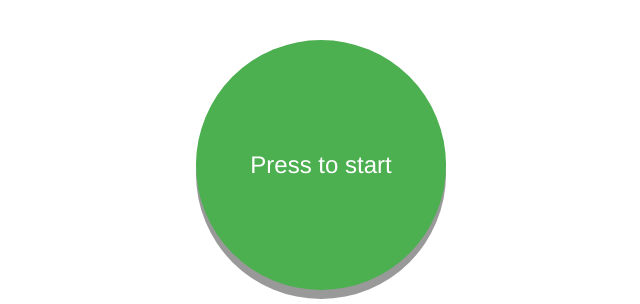
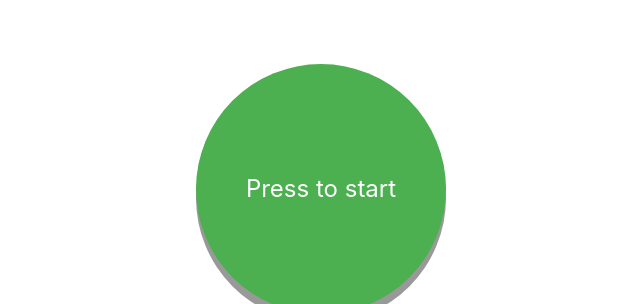
Before and after one commit to maggiedjx/home, a plain HTML site: page apps/timer/timer.html in a window 1280 px wide. Shown: the top 304 px of the page, without its empty margins (319-959 px from the left). Drawn offline with Linux system fonts and the light colour scheme; files that its build step writes are made by us from their sources.

Commit message:
timer update

```diff
--- a/apps/timer/timer.html
+++ b/apps/timer/timer.html
@@ -9,7 +9,7 @@
     <title>DJX Timer</title>
 
     <!-- Bootstrap core CSS -->
-    <link href="../resources/css/bootstrap.min.css" rel="stylesheet">
+    <link href="../resources/css/vendor/bootstrap.min.css" rel="stylesheet">
 
     <link rel="stylesheet" href="timer.css" />
 </head>
```
